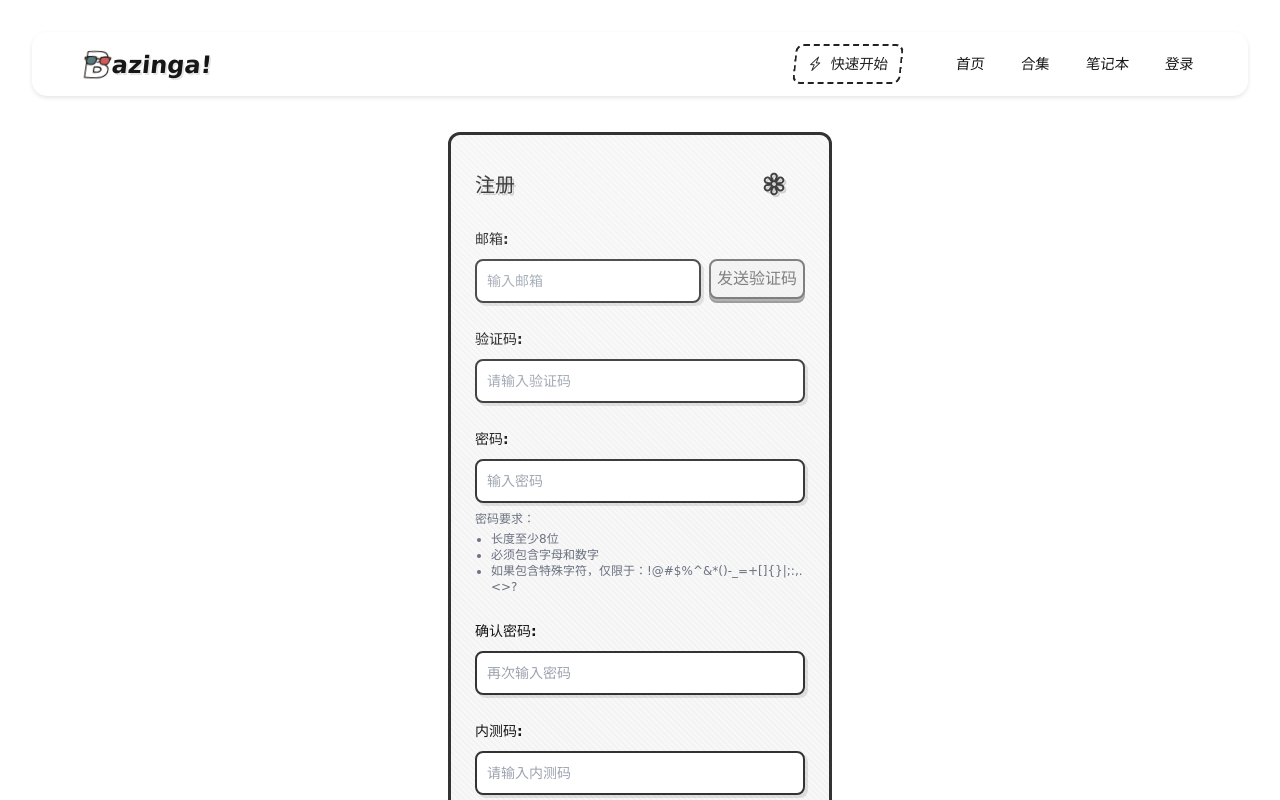
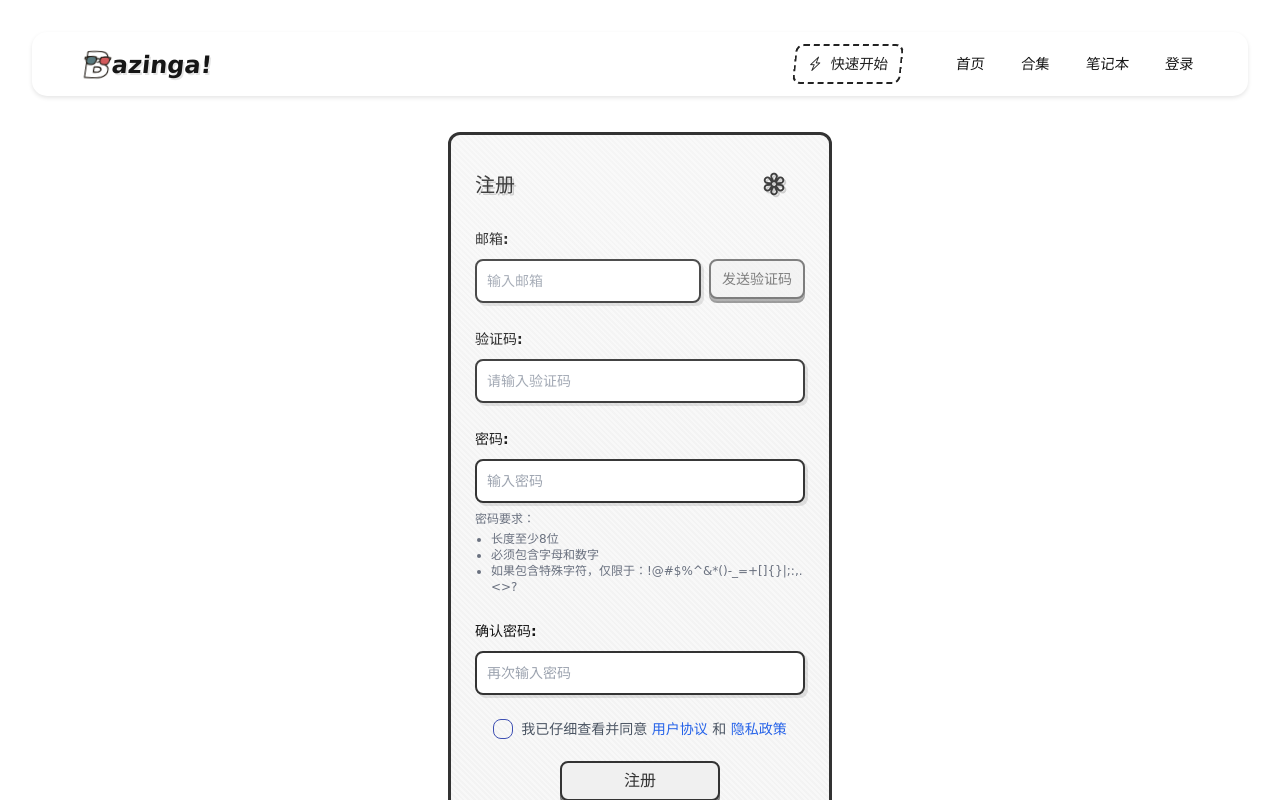
Before and after one commit to zyqVizzzzz/Bazinga, a Vue app: page /signup in a window 1280 px wide. Shown: the top 800 px of the page. Built offline with nearby package versions, Linux system fonts and the light colour scheme; a small style sheet from the web is missing.

Commit message:
feat: 取消内测码

```diff
--- a/src/views/Signup.vue
+++ b/src/views/Signup.vue
@@ -44,7 +44,7 @@
 									>
 										<div class="btn-shadow">
 											<div class="btn-edge">
-												<div class="btn-face">
+												<div class="btn-face text-sm">
 													{{ cooldown > 0 ? `${cooldown}s` : "发送验证码" }}
 												</div>
 											</div>
@@ -151,7 +151,7 @@
 								</div>
 							</div>
 
-							<div class="form-control">
+							<!-- <div class="form-control">
 								<label class="retro-label">
 									<span class="label-text">内测码:</span>
 								</label>
@@ -174,7 +174,7 @@
 								>
 									{{ v$.invitationCode.$errors[0].$message }}
 								</div>
-							</div>
+							</div> -->
 
 							<div
 								class="flex items-center justify-center mb-2 text-sm text-gray-600"
@@ -301,9 +301,9 @@ const rules = computed(() => ({
 			(value) => value.length === 6
 		),
 	},
-	invitationCode: {
-		required: helpers.withMessage("请输入内测码", required),
-	},
+	// invitationCode: {
+	// 	required: helpers.withMessage("请输入内测码", required),
+	// },
 }));
 
 const v$ = useVuelidate(rules, formData);
@@ -393,7 +393,7 @@ const register = async () => {
 			email: formData.value.email,
 			password: formData.value.password,
 			verificationCode: formData.value.verificationCode,
-			invitationCode: formData.value.invitationCode,
+			// invitationCode: formData.value.invitationCode,
 		});
 
 		// 根据你的后端响应格式调整
```
